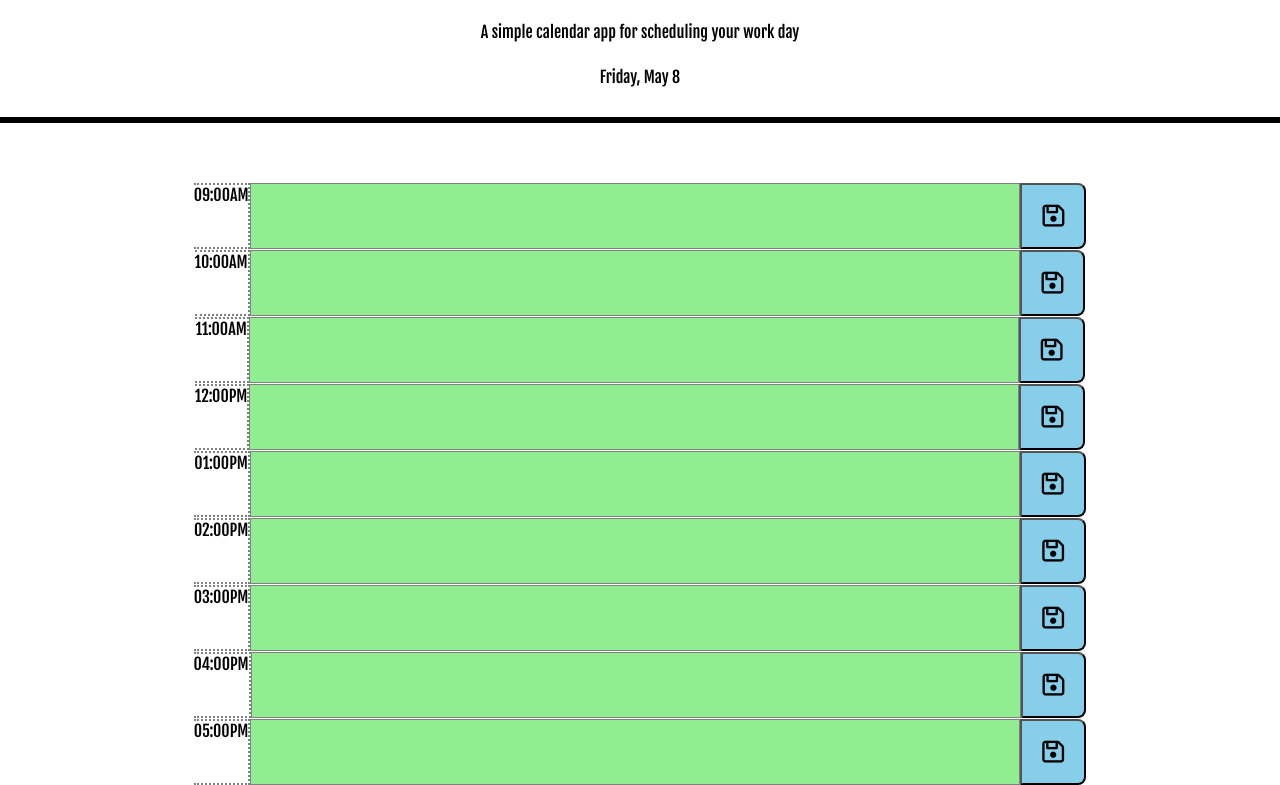
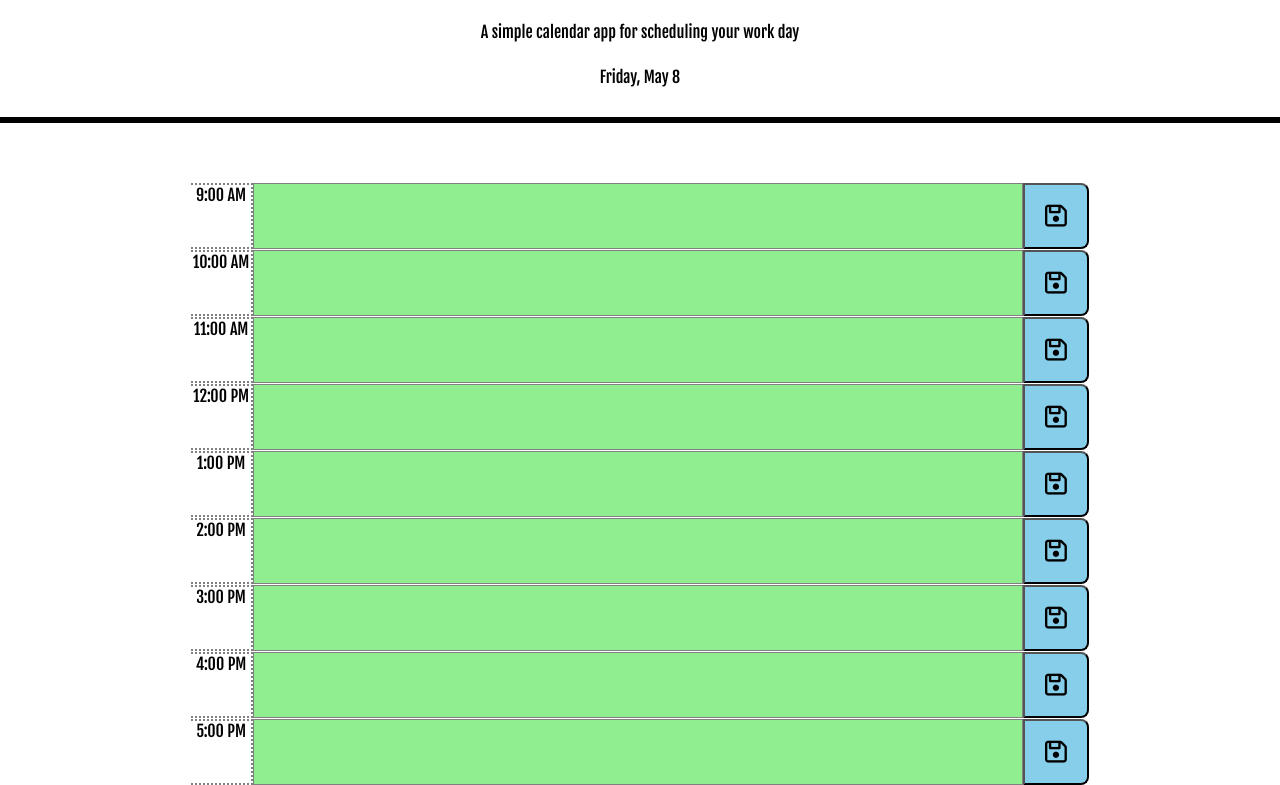
Before and after one commit to dspark410/Daily-Planner, a plain HTML site: page index.html in a window 1280 px wide. Shown: the part 95-880 px from the top of the page. Drawn offline with nearby package versions, Linux system fonts and the light colour scheme.

Commit message:
updates css

```diff
--- a/index.html
+++ b/index.html
@@ -22,55 +22,55 @@
 
         <div class="body-container">
             <div class="flex">
-                <p class="p">09:00AM</p>
+                <p class="p">9:00 AM</p>
                 <textarea id="textarea-1" class="text" rows="4" cols="50" name="textarea"></textarea>
                 <button class="button" type="button" id="button-1"><i class="far fa-save"></i></button>
             </div>
 
             <div class="flex">
-                <p class="p">10:00AM</p>
+                <p class="p">10:00 AM</p>
                 <textarea id="textarea-2" class="text" rows="4" cols="50" name="textarea"></textarea>
                 <button class="button" type="button" id="button-2"><i class="far fa-save"></i></button>
             </div>
 
             <div class="flex">
-                <p class="p">11:00AM</p>
+                <p class="p">11:00 AM</p>
                 <textarea id="textarea-3" class="text" rows="4" cols="50" name="textarea"></textarea>
                 <button class="button" type="button" id="button-3"><i class="far fa-save"></i></button>
             </div>
 
             <div class="flex">
-                <p class="p">12:00PM</p>
+                <p class="p">12:00 PM</p>
                 <textarea id="textarea-4" class="text" rows="4" cols="50" name="textarea"></textarea>
                 <button class="button" type="button" id="button-4"><i class="far fa-save"></i></button>
             </div>
 
             <div class="flex">
-                <p class="p">01:00PM</p>
+                <p class="p">1:00 PM</p>
                 <textarea id="textarea-5" class="text" rows="4" cols="50" name="textarea"></textarea>
                 <button class="button" type="button" id="button-5"><i class="far fa-save"></i></button>
             </div>
 
             <div class="flex">
-                <p class="p">02:00PM</p>
+                <p class="p">2:00 PM</p>
                 <textarea id="textarea-6" class="text" rows="4" cols="50" name="textarea"></textarea>
                 <button class="button" type="button" id="button-6"><i class="far fa-save"></i></button>
             </div>
 
             <div class="flex">
-                <p class="p">03:00PM</p>
+                <p class="p">3:00 PM</p>
                 <textarea id="textarea-7" class="text" rows="4" cols="50" name="textarea"></textarea>
                 <button class="button" type="button" id="button-7"><i class="far fa-save"></i></button>
             </div>
 
             <div class="flex">
-                <p class="p">04:00PM</p>
+                <p class="p">4:00 PM</p>
                 <textarea id="textarea-8" class="text" rows="4" cols="50" name="textarea"></textarea>
                 <button class="button" type="button" id="button-8"><i class="far fa-save"></i></button>
             </div>
 
             <div class="flex">
-                <p class="p">05:00PM</p>
+                <p class="p">5:00 PM</p>
                 <textarea id="textarea-9" class="text" rows="4" cols="50" name="textarea"></textarea>
                 <button class="button" type="button" id="button-9"><i class="far fa-save"></i></button>
             </div>
--- a/style.css
+++ b/style.css
@@ -46,6 +46,7 @@
 }
 
 .p {
+    min-width: 60px;
     border-top: 2px grey dotted;
     border-bottom: 2px grey dotted;
     border-right: 2px grey dotted;;
```
